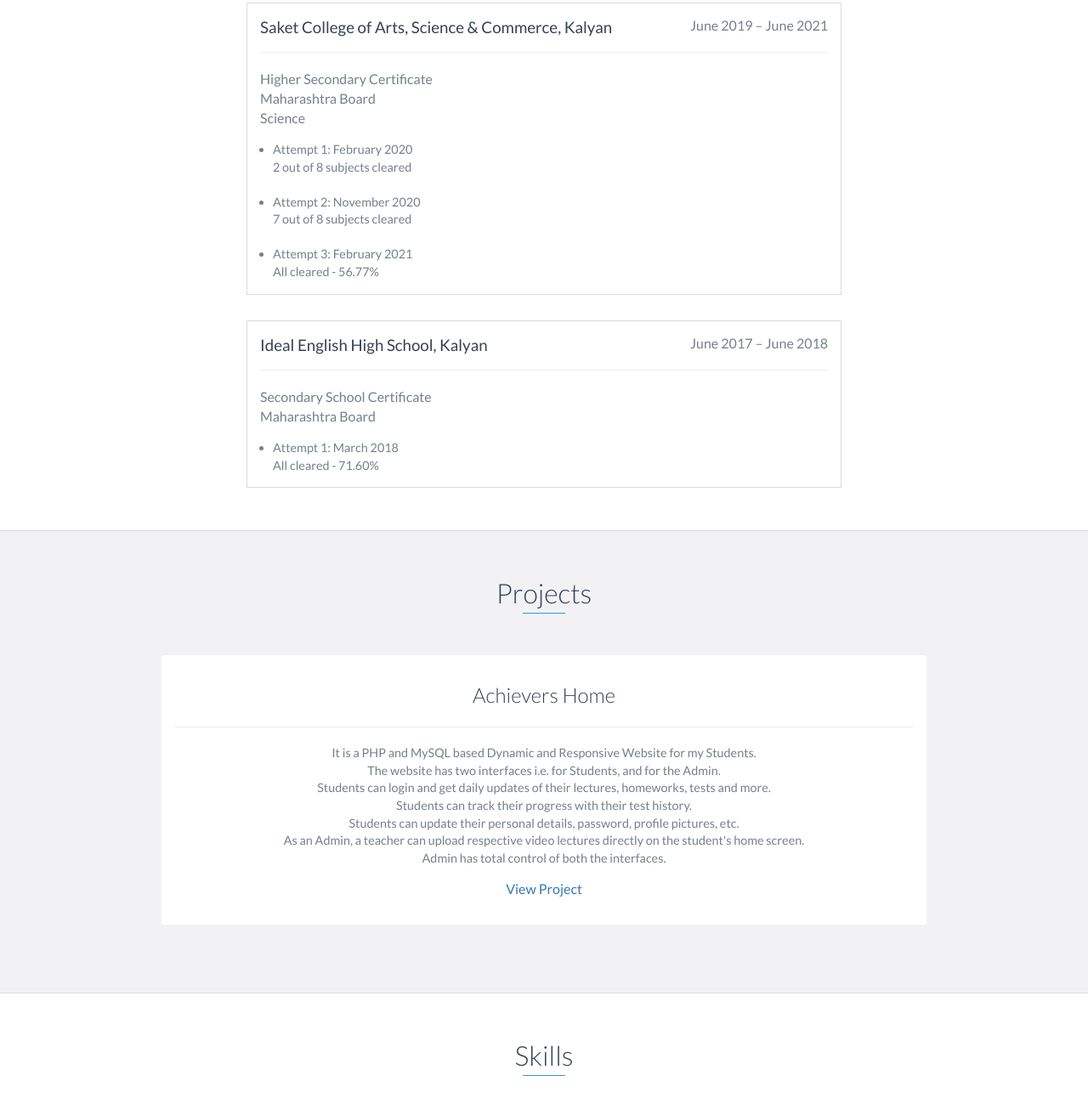
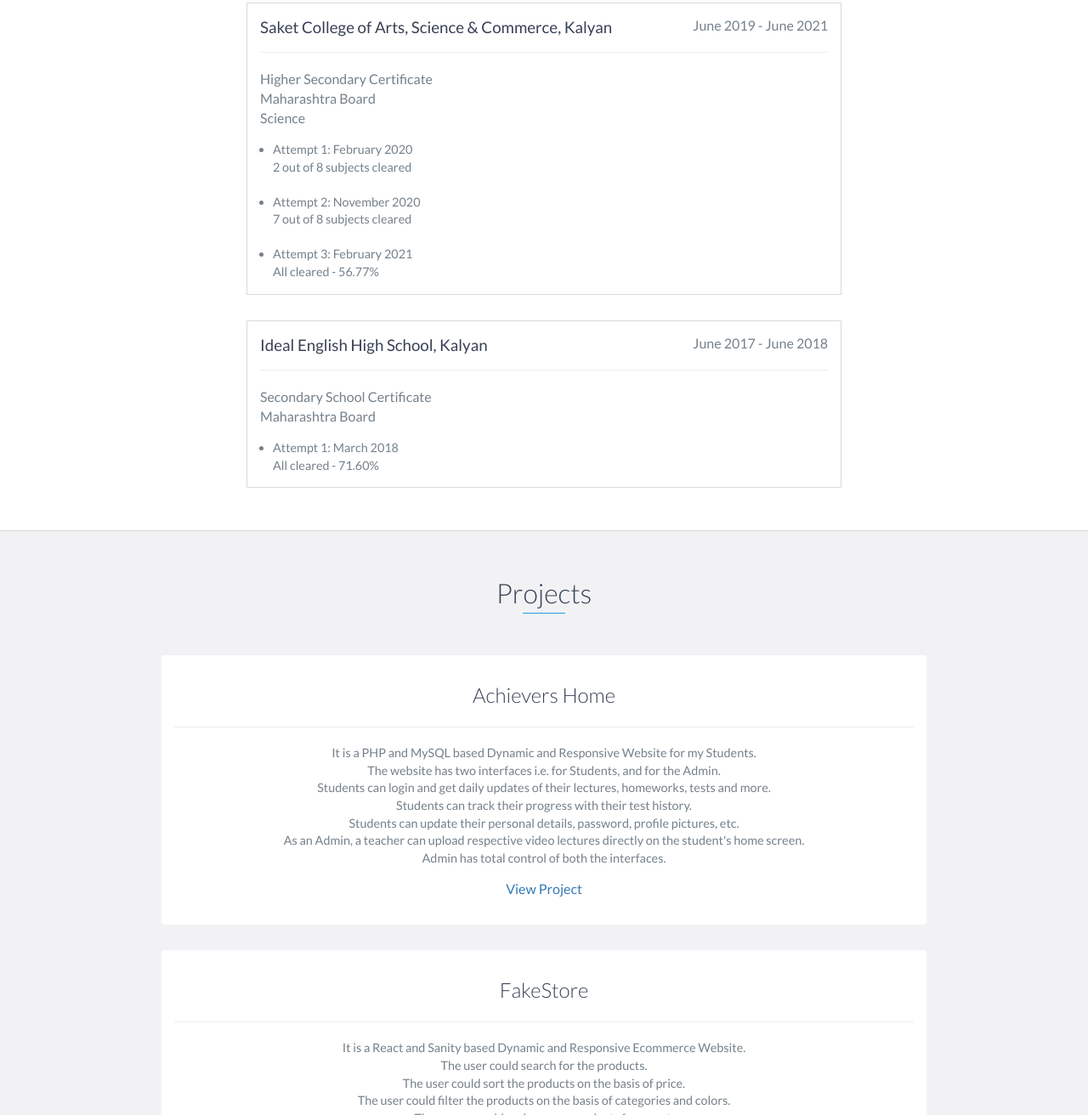
Before and after one commit to shridey/shridey.github.io, a website: page index.html in a window 1280 px wide. Shown: the part 2380-3692 px from the top of the page at 85% size. Drawn offline with nearby package versions, Linux system fonts and the light colour scheme.

Commit message:
added a new project

```diff
--- a/index.html
+++ b/index.html
@@ -108,12 +108,12 @@
     <div id="experience" class="background-alt">
         <h2 class="heading">Experience</h2>
         <div id="experience-timeline">
-            <div data-date="November 2022 – Present">
+            <div data-date="November 2022 - Present">
                 <h3>Achievers Home</h3>
                 <h4>Teacher</h4>
                 <p>I teach all subjects to Primary and Secondary Students.</p>
             </div>
-            <div data-date="June 2022 – July 2022">
+            <div data-date="June 2022 - July 2022">
                 <h3>Sundar's Classes</h3>
                 <h4>Admin</h4>
                 <p>Created test papers in MS-Word<br>Created textual notes in MS-Word</p>
@@ -126,7 +126,7 @@
         <h2 class="heading">Education</h2>
         <div class="education-block">
             <h3>Saket College of Arts, Science & Commerce, Kalyan</h3>
-            <span class="education-date">June 2021 – June 2024</span>
+            <span class="education-date">June 2021 - June 2024</span>
             <br>
             <hr>
             <h4>Bachelor of Science in Computer Science<br>University of Mumbai</h4>
@@ -148,7 +148,7 @@
 
         <div class="education-block">
             <h3>Saket College of Arts, Science & Commerce, Kalyan</h3>
-            <span class="education-date">June 2019 – June 2021</span>
+            <span class="education-date">June 2019 - June 2021</span>
             <br>
             <hr>
             <h4>Higher Secondary Certificate<br>Maharashtra Board<br>Science</h4>
@@ -161,7 +161,7 @@
 
         <div class="education-block">
             <h3>Ideal English High School, Kalyan</h3>
-            <span class="education-date">June 2017 – June 2018</span>
+            <span class="education-date">June 2017 - June 2018</span>
             <br>
             <hr>
             <h4>Secondary School Certificate<br>Maharashtra Board</h4>
@@ -189,6 +189,21 @@
                         As an Admin, a teacher can upload respective video lectures directly on the student's home screen.<br>
                         Admin has total control of both the interfaces.</p>
                         <a rel="noopener" href="https://achievershome.infinityfreeapp.com" target="_blank">View Project</a>
+                    </div>
+                    <!-- End .project-info -->
+                </div>
+                <div class="project no-image">
+                    <div class="project-info">
+                        <h3>FakeStore</h3>
+                        <hr>
+                        <p>It is a React and Sanity based Dynamic and Responsive Ecommerce Website.<br>
+                        The user could search for the products.<br>
+                        The user could sort the products on the basis of price.<br>
+                        The user could filter the products on the basis of categories and colors.<br>
+                        The user can add and remove products from cart.<br>
+                        The user could place the order and pay for the same.<br>
+                        Note: Payment functionality is in the test mode and all the products are unreal.</p>
+                        <a rel="noopener" href="https://fake-store-iota.vercel.app" target="_blank">View Project</a>
                     </div>
                     <!-- End .project-info -->
                 </div>
@@ -220,7 +235,7 @@
         <h2 class="heading">Certificates</h2>
         <div class="certificate-block">
             <h3>Infobyte Institute, Kalyan</h3>
-            <span class="certificate-date">April 2018 – July 2018</span>
+            <span class="certificate-date">April 2018 - July 2018</span>
             <br>
             <hr>
             <h4>Maharashtra State Certificate in Information Technology<br>Maharashtra Board</h4>
```
